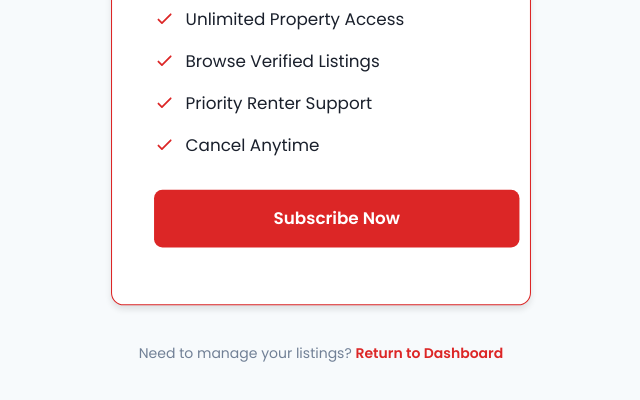
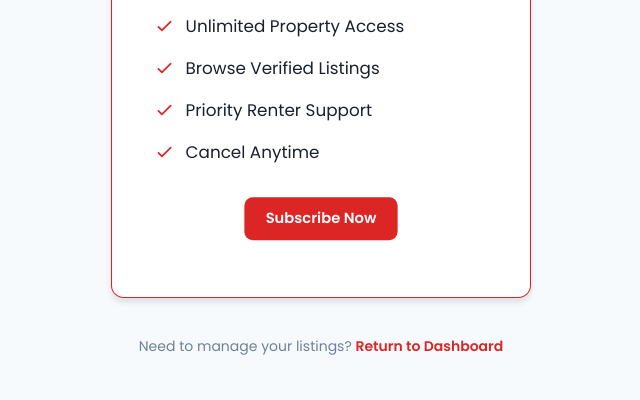
Before and after one commit to Omotayo5/ileya, a website: page ileya-app/subscription.html in a window 1280 px wide. Shown: the part 452-852 px from the top of the page, without its empty margins (319-959 px from the left). Drawn offline with Linux system fonts and the light colour scheme.

Commit message:
subscription button fix

```diff
--- a/ileya-app/backend/subscriptionHandler.js
+++ b/ileya-app/backend/subscriptionHandler.js
@@ -1,5 +1,5 @@
 const db = require('./database/db');
-const sendEmail = require('../../mailer.js');
+const { sendEmail } = require('../../mailer.js');
 
 async function subscriptionHandler(req, res) {
     if (!req.session.userId) {
--- a/ileya-app/subscription.html
+++ b/ileya-app/subscription.html
@@ -127,15 +127,20 @@
         }
 
         .btn {
-            display: block;
-            width: 100%;
-            padding: 15px;
+            display: inline-block;
+            width: auto;
+            padding: 10px 20px;
             border-radius: 8px;
             text-align: center;
-            font-size: 16px;
+            font-size: 14px;
             font-weight: 600;
             text-decoration: none;
             transition: background-color 0.3s ease;
+        }
+
+        .button-container {
+            text-align: center;
+            margin-top: 20px;
         }
 
         .btn-primary {
@@ -189,7 +194,9 @@
                     <li><svg fill="none" stroke="currentColor" viewBox="0 0 24 24"><path stroke-linecap="round" stroke-linejoin="round" stroke-width="2" d="M5 13l4 4L19 7"></path></svg>Priority Renter Support</li>
                     <li><svg fill="none" stroke="currentColor" viewBox="0 0 24 24"><path stroke-linecap="round" stroke-linejoin="round" stroke-width="2" d="M5 13l4 4L19 7"></path></svg>Cancel Anytime</li>
                 </ul>
-                <a href="#" id="subscribeBtn" class="btn btn-primary">Subscribe Now</a>
+                <div class="button-container">
+                    <a href="#" id="subscribeBtn" class="btn btn-primary">Subscribe Now</a>
+                </div>
                 <p id="subscribeStatus" style="margin-top:10px;font-size:14px;color:var(--gray-color);"></p>
             </div>
         </div>
```
